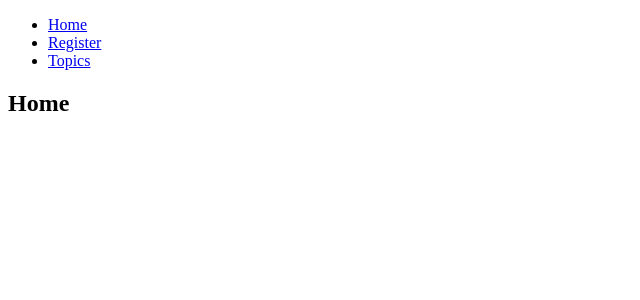
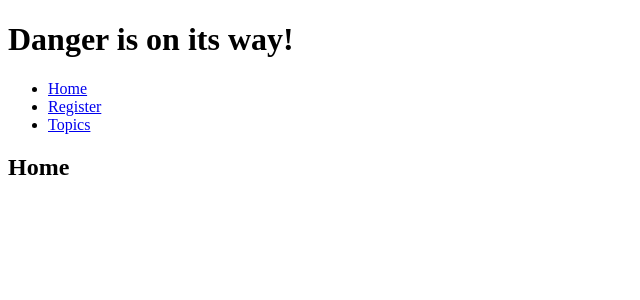
Before and after one commit to eldrgeek/eldr-dangerous, a React (Create React App) app: page / in a window 1280 px wide. Shown: the top 300 px of the page, without its empty margins (0-640 px from the left). Built offline with nearby package versions, Linux system fonts and the light colour scheme.

Commit message:
Danger is on its way in heading

```diff
--- a/src/Components/App.js
+++ b/src/Components/App.js
@@ -5,6 +5,7 @@ function App() {
   return (
     <Router>
       <div>
+        <h1>Danger is on its way!</h1>
         <Header />
 
         <Route exact path="/" component={Home} />
@@ -21,7 +22,7 @@ function Home() {
 
 function emitEvent() {
   window.fbq("track", "CompleteRegistration", {
-    value: 100,
+    value: 200,
     currency: "USD"
   });
 }
```
